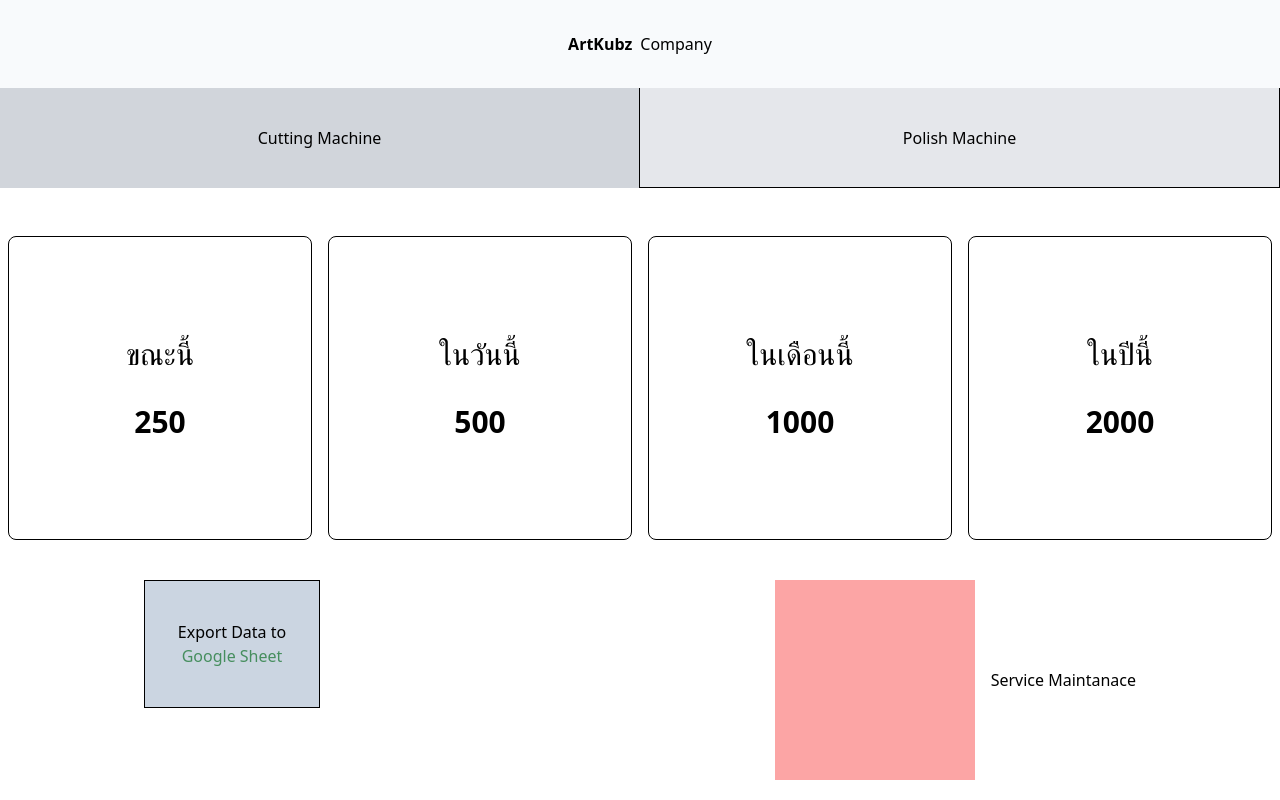
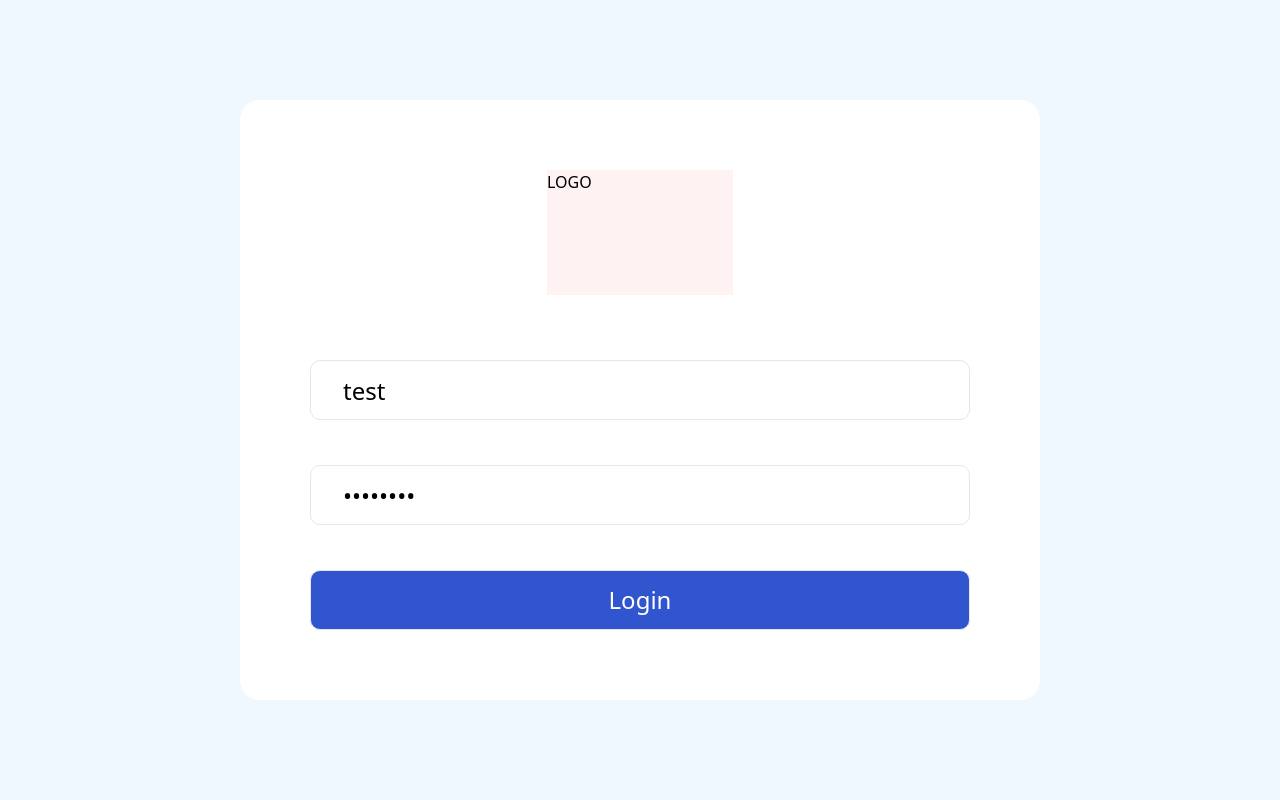
Before and after one commit to Taninchot0919/Machine-Dashboard, a Nuxt app: page / in a window 1280 px wide. Before the commit this address led to /machine. Built offline with nearby package versions, Linux system fonts and the light colour scheme.

Commit message:
[UPDATE] adding css

```diff
--- a/components/Header.vue
+++ b/components/Header.vue
@@ -1,12 +1,20 @@
 <template>
-  <div class="h-[88px] flex justify-center items-center bg-slate-50">
-    <p class="font-bold mr-2">ArtKubz</p>
+  <div
+    class="h-[100px] flex justify-center items-center bg-slate-50 text-[24px]"
+  >
+    <p class="font-bold mr-2">{{ title }}</p>
     <p>Company</p>
   </div>
 </template>
 
 <script>
-export default {};
+export default {
+  props: {
+    title: {
+      type: String,
+    },
+  },
+};
 </script>
 
 <style></style>
--- a/nuxt.config.js
+++ b/nuxt.config.js
@@ -43,7 +43,7 @@
   // Axios module configuration: https://go.nuxtjs.dev/config-axios
   axios: {
     // Workaround to avoid enforcing hard-coded localhost:3000: https://github.com/nuxt-community/axios-module/issues/308
-    baseURL: '/',
+    baseURL: process.env.API_URL,
   },
 
   // Build Configuration: https://go.nuxtjs.dev/config-build
--- a/pages/index.vue
+++ b/pages/index.vue
@@ -40,16 +40,17 @@
   },
   methods: {
     async login() {
-      let result = await this.$axios.$post("http://localhost:3030/login", {
+      let result = await this.$axios.$post("/login", {
         username: this.username,
         password: this.password,
       });
       this.$store.dispatch("user/loginAction", result);
+      this.$router.push("/machine");
     },
   },
 
-  mounted() {
-    if (this.$store.dispatch("user/isUserLoggedIn")) {
+  async mounted() {
+    if (await this.$store.dispatch("user/isUserLoggedIn")) {
       this.$router.push("/machine");
     }
   },
--- a/pages/machine.vue
+++ b/pages/machine.vue
@@ -1,29 +1,45 @@
 <template>
-  <div class="min-h-screen">
-    <Header />
-    <div class="h-[100px] bg-gray-200 flex items-center justify-around">
+  <div class="h-screen bg-custom-blue-50">
+    <Header :title="title" />
+    <div class="px-[70px] pt-[70px]">
+      <div class="flex justify-between gap-3">
         <div
           v-for="machine in listOfMachines"
-        :key="machine.id"
-        @click="changeActiveMachine(machine.id)"
-        class="w-full h-full border-r border-b border-black flex justify-center items-center cursor-pointer hover:bg-gray-300"
+          :key="machine._id"
+          @click="changeActiveMachine(machine._id)"
+          class="cursor-pointer bg-white rounded-[20px] border-2 border-custom-blue-200 w-[600px] h-[120px] flex justify-center items-center duration-500"
           :class="{
-          'bg-gray-300 border-b-0': machine.active,
+            'bg-custom-blue-300 text-green-400 border-green-400':
+              machine.active,
+            'hover:bg-custom-blue-300 hover:text-white': !machine.active,
           }"
         >
-        <p>{{ machine.name }}</p>
+          <p class="font-bold text-[28px]">{{ machine.machine_name }}</p>
         </div>
       </div>
-    <div class="flex flex-col">
-      <MachineDashboard :machineData="machineData" class="pt-10" />
-      <div class="flex justify-between px-36 mt-8">
-        <button class="px-3 py-2 w-44 h-32 bg-slate-300 border border-black">
-          Export Data to <span class="text-[#468e5e]">Google Sheet</span>
+
+      <div class="mt-[80px] flex justify-between">
+        <div
+          v-for="(data, index) in machineData"
+          :key="index"
+          class="w-[280px] h-[280px] bg-white text-[36px] text-[#A7ADBA] flex flex-col justify-center items-center space-y-[40px]"
+        >
+          <p>{{ data.name }}</p>
+          <p>{{ data.value }}</p>
+        </div>
+      </div>
+
+      <div class="flex justify-between mt-[40px]">
+        <button
+          class="w-[280px] h-[88px] bg-white rounded-[10px] border-2 border-custom-blue-200 font-semibold text-[24px] text-custom-blue-200"
+        >
+          Service Maintanance
         </button>
-        <div class="h-fit flex justify-center items-center">
-          <div class="h-[200px] w-[200px] bg-red-300"></div>
-          <p class="pl-4">Service Maintanace</p>
-        </div>
+        <button
+          class="w-[280px] h-[88px] rounded-[10px] font-semibold text-[24px] text-white bg-custom-blue-200"
+        >
+          Export Data
+        </button>
       </div>
     </div>
   </div>
@@ -35,51 +51,67 @@
 
 export default {
   components: { Header, MachineDashboard },
+
+  async asyncData({ store }) {
+    let machines = await store.dispatch("machine/getMachines");
+    let listOfMachines;
+    let machineData;
+    let machineId;
+    if (machines.data.length > 0) {
+      machines.data[0] = { ...machines.data[0], active: true };
+      machineData = await store.dispatch(
+        "machine/getMachineData",
+        machines.data[0]._id
+      );
+      listOfMachines = machines.data;
+      machineId = machines.data[0]._id;
+    }
+    return { listOfMachines, machineData, machineId };
+  },
   data() {
     return {
-      listOfMachines: [
-        {
-          name: "Cutting Machine",
-          id: 1,
-          active: true,
-        },
-        {
-          name: "Polish Machine",
-          id: 2,
-          active: false,
-        },
-      ],
-      machineData: [
-        {
-          name: "ขณะนี้",
-          value: 250,
-        },
-        {
-          name: "ในวันนี้",
-          value: 500,
-        },
-        {
-          name: "ในเดือนนี้",
-          value: 1000,
-        },
-        {
-          name: "ในปีนี้",
-          value: 2000,
-        },
-      ],
+      listOfMachines: [],
+      machineData: [],
+      title: null,
+      machineId: null,
     };
   },
 
   methods: {
-    changeActiveMachine(id) {
-      this.listOfMachines.forEach((machine) => {
-        if (machine.id === id) {
+    async changeActiveMachine(id) {
+      this.listOfMachines.map((machine) => {
+        if (machine._id == id) {
           machine.active = true;
         } else {
           machine.active = false;
         }
+        return machine;
       });
+      this.machineData = await this.$store.dispatch(
+        "machine/getMachineData",
+        id
+      );
+      this.machineId = id;
+      this.$forceUpdate();
     },
+
+    async readMachineData() {
+      setInterval(async () => {
+        this.machineData = await this.$store.dispatch(
+          "machine/getMachineData",
+          this.machineId
+        );
+        this.$forceUpdate();
+      }, 1000);
+    },
+  },
+
+  async mounted() {
+    if (!(await this.$store.dispatch("user/isUserLoggedIn"))) {
+      this.$router.push("/");
+    }
+    this.title = this.$store.state.user.userData.company_name;
+    await this.readMachineData();
   },
 };
 </script>
--- /dev/null
+++ b/store/machine.js
@@ -0,0 +1,26 @@
+const machine = {
+  namespaced: true,
+  actions: {
+    async getMachines() {
+      let machines = await this.$axios.$get('/get-machine', {
+        headers: {
+          'Authorization': 'Bearer ' + this.$cookiz.get('machine_dashboard.accessToken')
+        }
+      })
+      return machines
+    },
+    async getMachineData({ commit }, payload) {
+      let machineData = await this.$axios.$get(`/get-machine/${payload}`, {
+        headers: {
+          'Authorization': 'Bearer ' + this.$cookiz.get('machine_dashboard.accessToken')
+        }
+      })
+      machineData = machineData.machine_data
+      return machineData
+    }
+  },
+  mutations: {
+  },
+
+}
+export default machine
--- a/store/user.js
+++ b/store/user.js
@@ -1,5 +1,3 @@
-import axios from 'axios'
-
 const user = {
   namespaced: true,
   state: () => ({
--- a/tailwind.config.js
+++ b/tailwind.config.js
@@ -15,7 +15,7 @@
             50: '#f0f8ff',
             100: '#c6e2ff',
             200: '#3155ce',
-            300: '003366'
+            300: '#003366'
           },
           brown: '#ffc3a0'
         }
```
Lines whose indentation alone changed are shown as unchanged.
